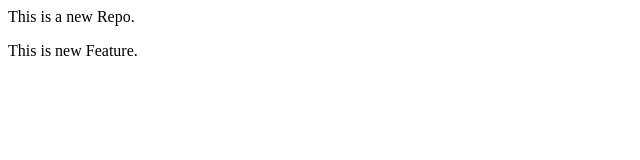
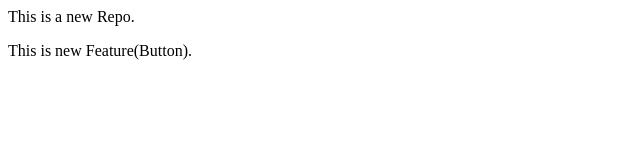
Before and after one commit to premsai-11/local_repo, a plain HTML site: page index.html in a window 1280 px wide. Shown: the full height of the page, 0-640 px from the left. Drawn offline with Linux system fonts and the light colour scheme.

Commit message:
Button added

```diff
--- a/index.html
+++ b/index.html
@@ -1,2 +1,2 @@
 <p>This is a new Repo.</p>
-<p>This is new Feature.</p>
+<p>This is new Feature(Button).</p>
```
